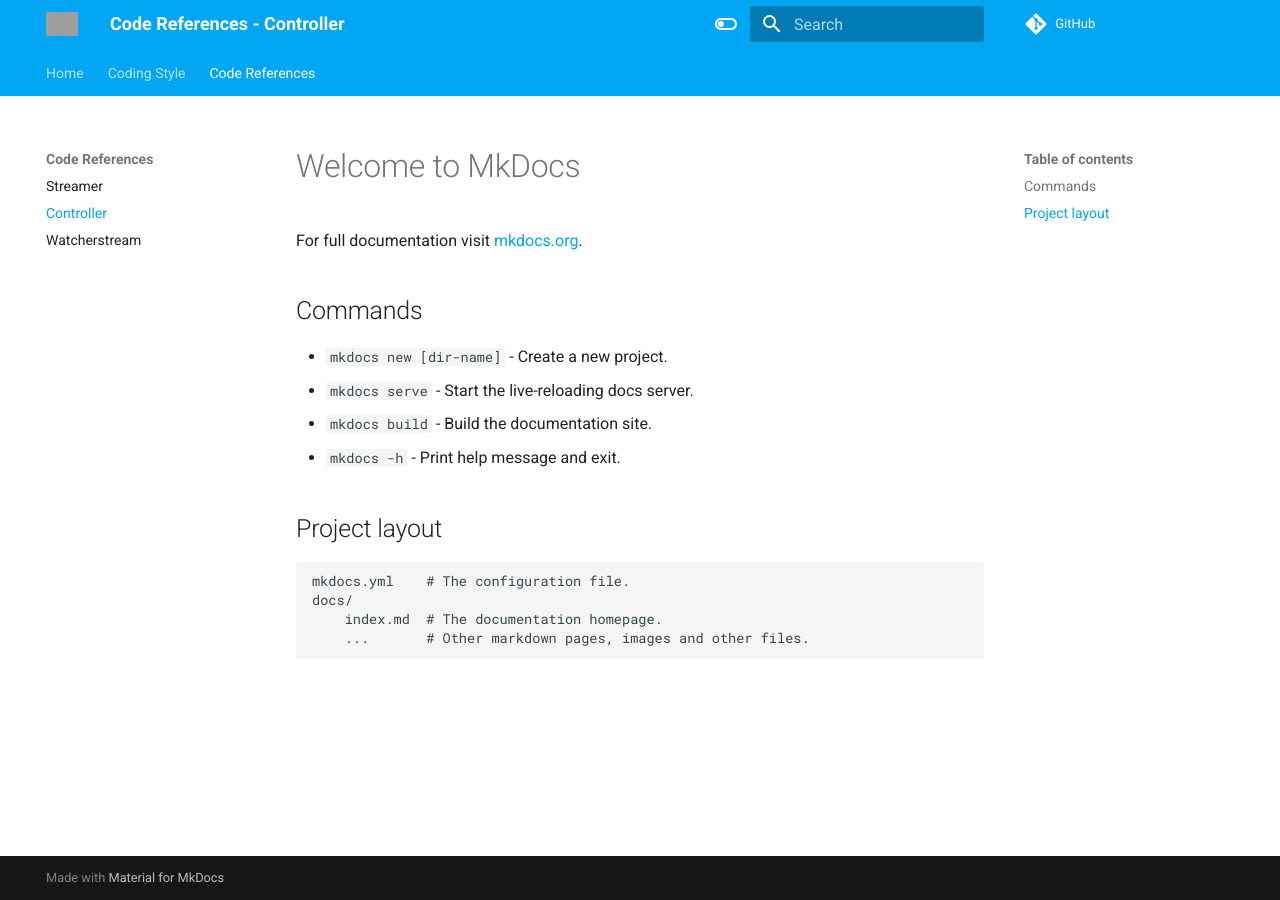
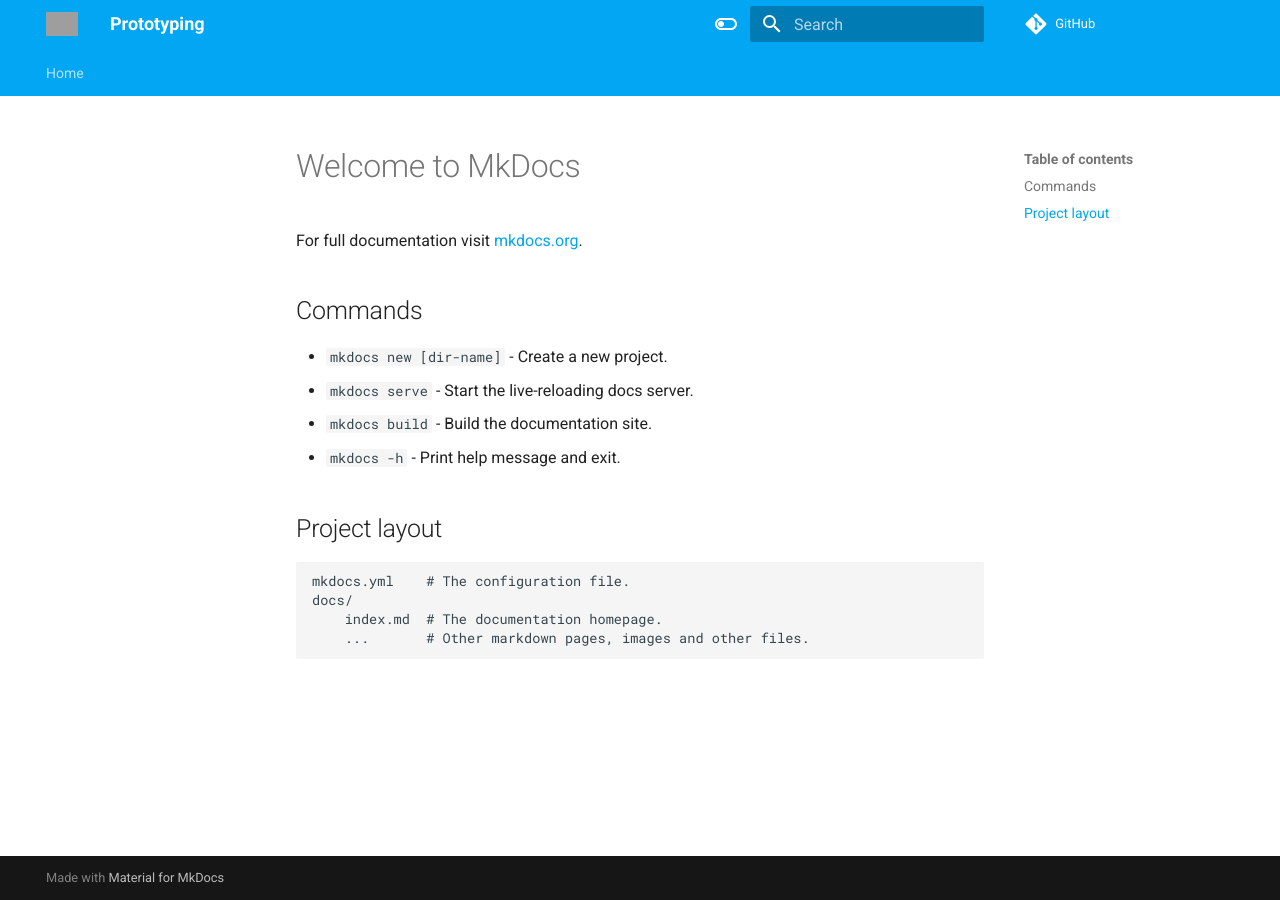
Before and after one commit to ECE-IoT/Prototyping, an MkDocs documentation site: the page built from docs/index.md, in a window 1280 px wide. Built offline with MkDocs 1.6.1 and Material for MkDocs 9.7.7, drawn with Linux system fonts in a browser that asks for light colours; comment, search, counter and statistics services are not loaded; grey boxes are pictures that could not be loaded.

Commit message:
UPDATE mkdocs.yml for ece-iot

```diff
--- a/mkdocs.yml
+++ b/mkdocs.yml
@@ -1,19 +1,14 @@
-site_name: Code References - Controller
+site_name: Prototyping
 nav:
-  - Home: https://4d-game.github.io
-  - Coding Style: https://4d-game.github.io/coding-style/cpp/
-  - Code References:
-      Streamer: https://4d-game.github.io/Streamer/
-      Controller: index.md
-      Watcherstream: https://4d-game.github.io/Watcherstream/
+  - Home: https://ece-iot.github.io/Prototyping/
 
-repo_url: https://github.com/4D-Game/Controller
+repo_url: https://github.com/ECE-IoT/Prototyping
 
 theme:
   name: material
   language: en
-  logo: assets/logo.png
-  favicon: assets/logo.png
+  logo: docs/assets/logo.png
+  favicon: docs/assets/logo.png
   features:
     - navigation.tabs
     - navigation.top
```
Also changed, not shown: 1 other file.
